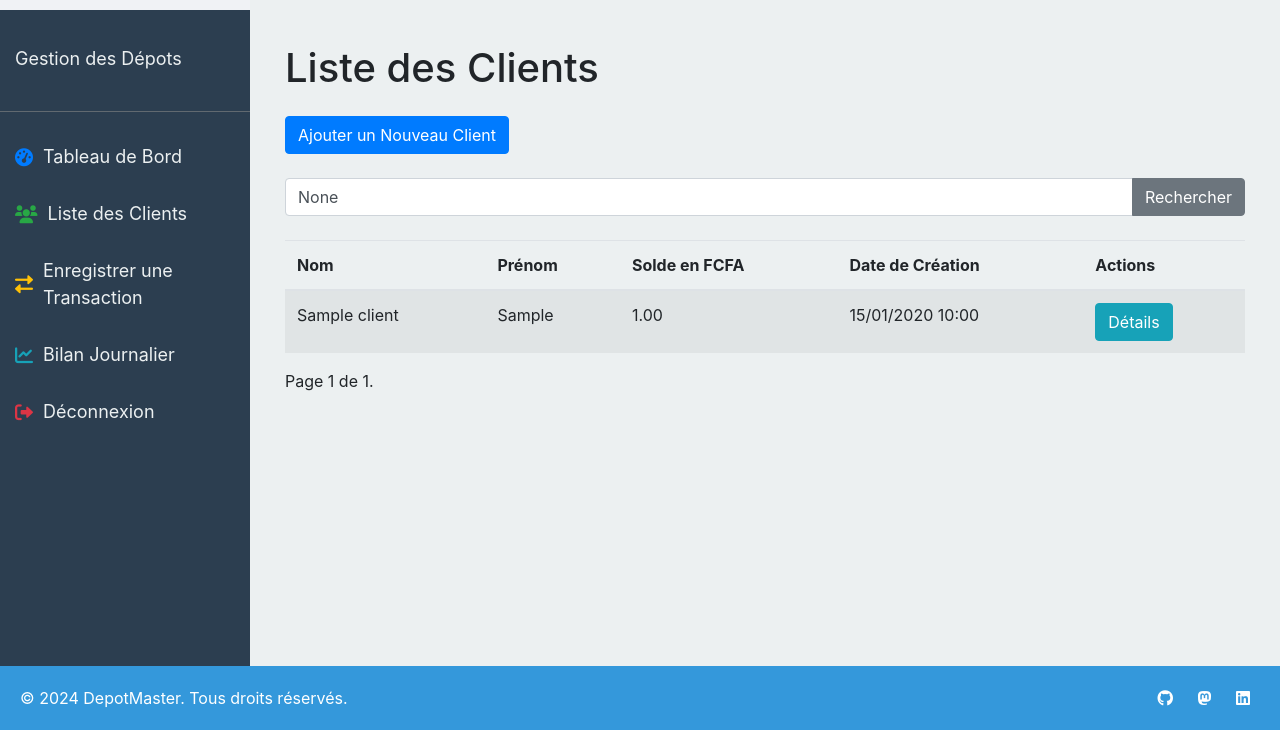
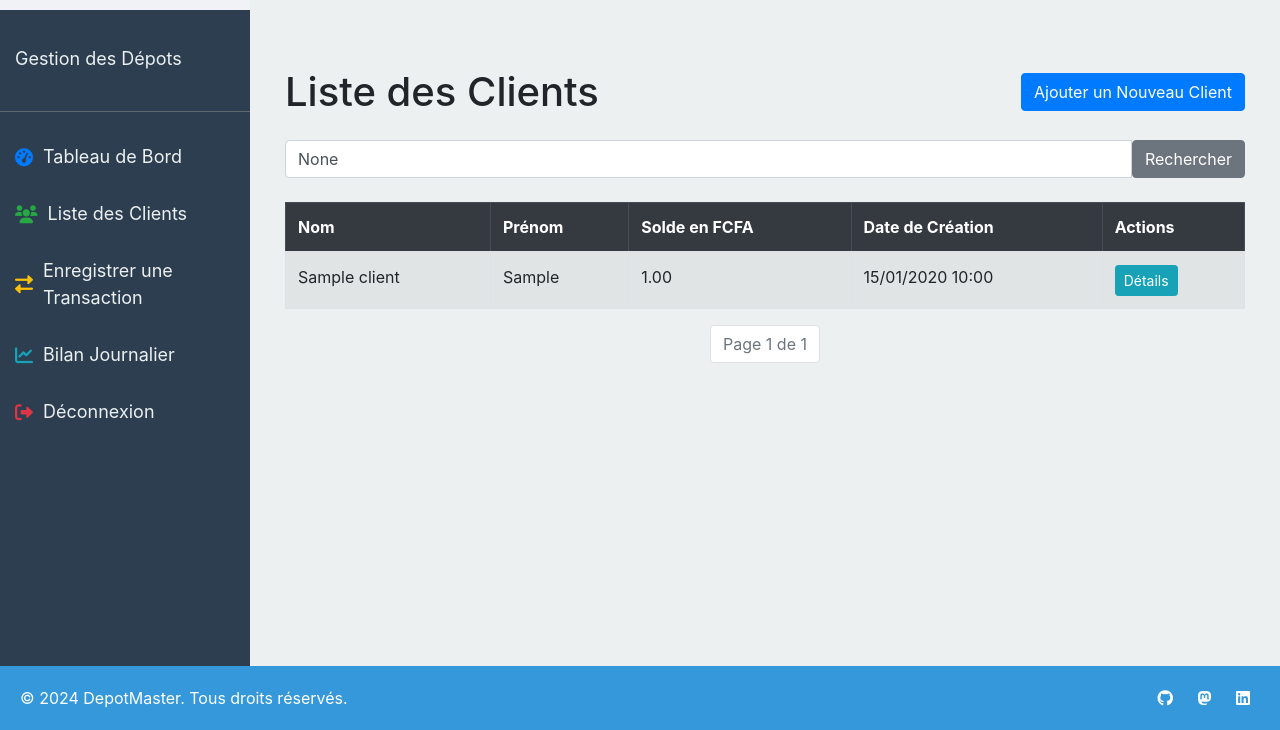
Before and after one commit to HamaBarhamou/gestion_depots, a Django app: page /clients/ in a window 1280 px wide. Shown: the part 70-800 px from the top of the page. Run offline with Django 5.2, Linux system fonts and the light colour scheme; a user stored in the database is signed in; tables that the repository leaves empty hold one stand-in row (values such as "Sample post"); some libraries are stand-ins or nearby versions.

Commit message:
Amélioration de la page de liste des clients avec pagination, recherche et design amélioré
- Amélioration du design de la page avec Bootstrap 5 pour un look plus moderne et attrayant.
- Utilisation des classes Bootstrap pour les tables et les boutons.
- Ajout d'un message d'alerte lorsque aucun client n'est trouvé.
- Centrage de la pagination et ajout de styles pour une meilleure expérience utilisateur.

```diff
--- a/comptes/templates/comptes/liste_clients.html
+++ b/comptes/templates/comptes/liste_clients.html
@@ -3,22 +3,23 @@
 {% block title %}Liste des Clients{% endblock %}
 
 {% block content %}
-<div class="container mt-4">
-    <h1 class="mb-4">Liste des Clients</h1>
-    <a href="{% url 'ajouter_client' %}" class="btn btn-primary mb-4">Ajouter un Nouveau Client</a>
+<div class="container mt-5">
+    <div class="d-flex justify-content-between align-items-center mb-4">
+        <h1 class="mb-0">Liste des Clients</h1>
+        <a href="{% url 'ajouter_client' %}" class="btn btn-primary">Ajouter un Nouveau Client</a>
+    </div>
 
     <form method="get" action="{% url 'liste_clients' %}" class="mb-4">
         <div class="input-group">
             <input type="text" name="q" class="form-control" placeholder="Rechercher par nom, prénom ou solde..." value="{{ query }}">
-            <div class="input-group-append">
             <button class="btn btn-secondary" type="submit">Rechercher</button>
-            </div>
         </div>
     </form>
 
     {% if page_obj %}
-        <table class="table table-striped">
-            <thead>
+        <div class="table-responsive">
+            <table class="table table-striped table-bordered">
+                <thead class="table-dark">
                     <tr>
                         <th>Nom</th>
                         <th>Prénom</th>
@@ -35,29 +36,43 @@
                         <td>{{ client.solde }}</td>
                         <td>{{ client.date_creation|date:"d/m/Y H:i" }}</td>
                         <td>
-                        <a href="{% url 'detail_client' client.identifiant_unique %}" class="btn btn-info">Détails</a>
+                            <a href="{% url 'detail_client' client.identifiant_unique %}" class="btn btn-info btn-sm">Détails</a>
                         </td>
                     </tr>
                     {% endfor %}
                 </tbody>
             </table>
-        <div class="pagination">
-            <span class="step-links">
+        </div>
+
+        <nav>
+            <ul class="pagination justify-content-center">
                 {% if page_obj.has_previous %}
-                    <a href="?page=1{% if query %}&q={{ query }}{% endif %}">&laquo; première</a>
-                    <a href="?page={{ page_obj.previous_page_number }}{% if query %}&q={{ query }}{% endif %}">précédent</a>
+                    <li class="page-item">
+                        <a class="page-link" href="?page=1{% if query %}&q={{ query }}{% endif %}">&laquo; Première</a>
+                    </li>
+                    <li class="page-item">
+                        <a class="page-link" href="?page={{ page_obj.previous_page_number }}{% if query %}&q={{ query }}{% endif %}">Précédent</a>
+                    </li>
                 {% endif %}
-                <span class="current">
-                    Page {{ page_obj.number }} de {{ page_obj.paginator.num_pages }}.
-                </span>
+
+                <li class="page-item disabled">
+                    <span class="page-link">Page {{ page_obj.number }} de {{ page_obj.paginator.num_pages }}</span>
+                </li>
+
                 {% if page_obj.has_next %}
-                    <a href="?page={{ page_obj.next_page_number }}{% if query %}&q={{ query }}{% endif %}">suivant</a>
-                    <a href="?page={{ page_obj.paginator.num_pages }}{% if query %}&q={{ query }}{% endif %}">dernière &raquo;</a>
+                    <li class="page-item">
+                        <a class="page-link" href="?page={{ page_obj.next_page_number }}{% if query %}&q={{ query }}{% endif %}">Suivant</a>
+                    </li>
+                    <li class="page-item">
+                        <a class="page-link" href="?page={{ page_obj.paginator.num_pages }}{% if query %}&q={{ query }}{% endif %}">Dernière &raquo;</a>
+                    </li>
                 {% endif %}
-            </span>
+            </ul>
+        </nav>
+    {% else %}
+        <div class="alert alert-warning" role="alert">
+            Aucun client trouvé.
         </div>
-    {% else %}
-        <p>Aucun client trouvé.</p>
     {% endif %}
 </div>
 {% endblock %}
```
Lines whose indentation alone changed are shown as unchanged.
